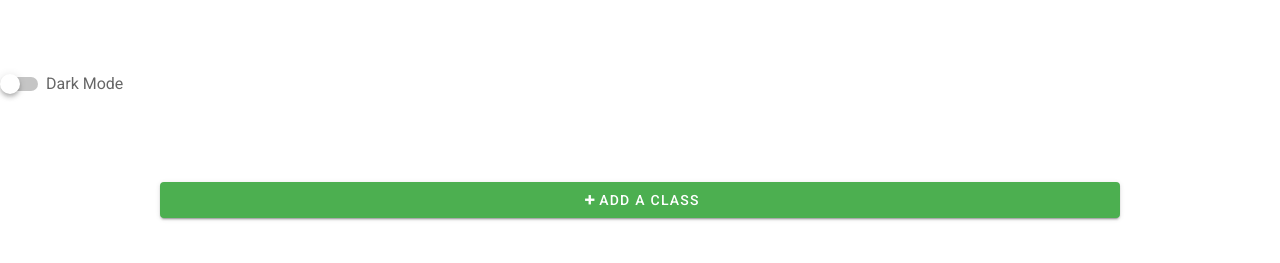
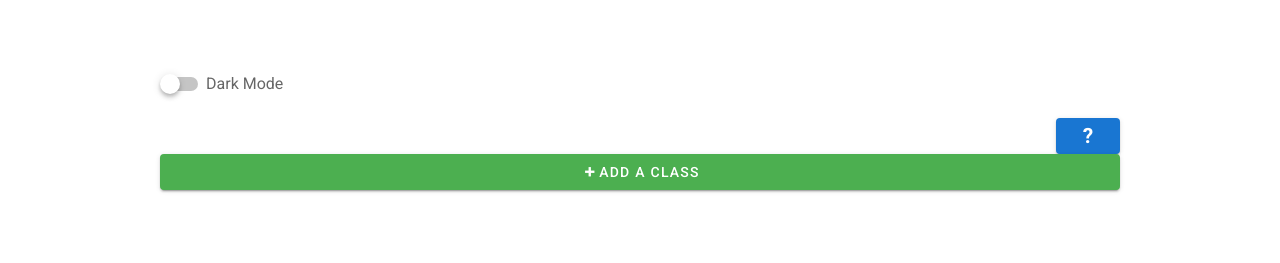
Before and after one commit to Holgermueller/choose-a-cause, a Vue app: page /user/1 in a window 1280 px wide. Shown: the part 181-444 px from the top of the page. Built offline with nearby package versions, Linux system fonts and the light colour scheme; no server answers; the database is empty.

Commit message:
added tooltip

```diff
--- a/src/components/buttons/darkModeToggle.vue
+++ b/src/components/buttons/darkModeToggle.vue
@@ -1,20 +1,24 @@
 <template>
-  <div>
-    <v-switch class="switch" label="Dark Mode" v-model="goDark"> </v-switch>
+  <div id="darkModeToggle">
+    <v-switch label="Dark Mode" v-model="goDark"> </v-switch>
+    <DarkModeTooltip class="tool-tip" />
   </div>
 </template>
 
 <script>
+import DarkModeTooltip from "./darkModeTooltip";
+
 export default {
   name: "DarkModeSwitch",
+  components: { DarkModeTooltip },
   data() {
     return {
       goDark: false
     };
   },
   computed: {
-    setThem() {
-      if (this.goDark == true) {
+    setTheme() {
+      if (this.goDark === true) {
         return (this.$vuetify.theme.dark = true);
       } else {
         return (this.$vuetify.theme.dark = false);
@@ -25,7 +29,7 @@ export default {
 </script>
 
 <style scoped>
-.switch {
-  margin: 1 auto;
+.tool-tip {
+  float: right;
 }
 </style>
--- /dev/null
+++ b/src/components/buttons/darkModeTooltip.vue
@@ -0,0 +1,16 @@
+<template>
+  <div id="darkModeToolTip">
+    <v-tooltip bottom>
+      <template v-slot:activator="{ on }">
+        <v-btn color="primary" v-on="on"><h2>?</h2> </v-btn>
+      </template>
+      <span>Why a dark mode?</span>
+      <v-divider></v-divider>
+      <span
+        >Studies show that dark mode uses less power. Of course the type of
+        screen you have does factor in to how much energy you save, But still,
+        saved energy is saved energy.</span
+      >
+    </v-tooltip>
+  </div>
+</template>
--- a/src/components/pages/profile.vue
+++ b/src/components/pages/profile.vue
@@ -7,9 +7,9 @@
       </h1>
     </div>
 
-    <DarkModeToggle />
+    <div class="buttons-div">
+      <DarkModeToggle class="dark-mode-toggle" />
 
-    <div class="buttons-div">
       <AddCourseDialog :CourseList="CourseList" />
     </div>
 
--- a/src/plugins/vuetify.js
+++ b/src/plugins/vuetify.js
@@ -6,8 +6,8 @@ Vue.use(Vuetify);
 export default new Vuetify({
   icons: {
     iconfont: "mdi"
+  },
+  theme: {
+    dark: false
   }
-  // theme: {
-  //   dark: true
-  // }
 });
```
